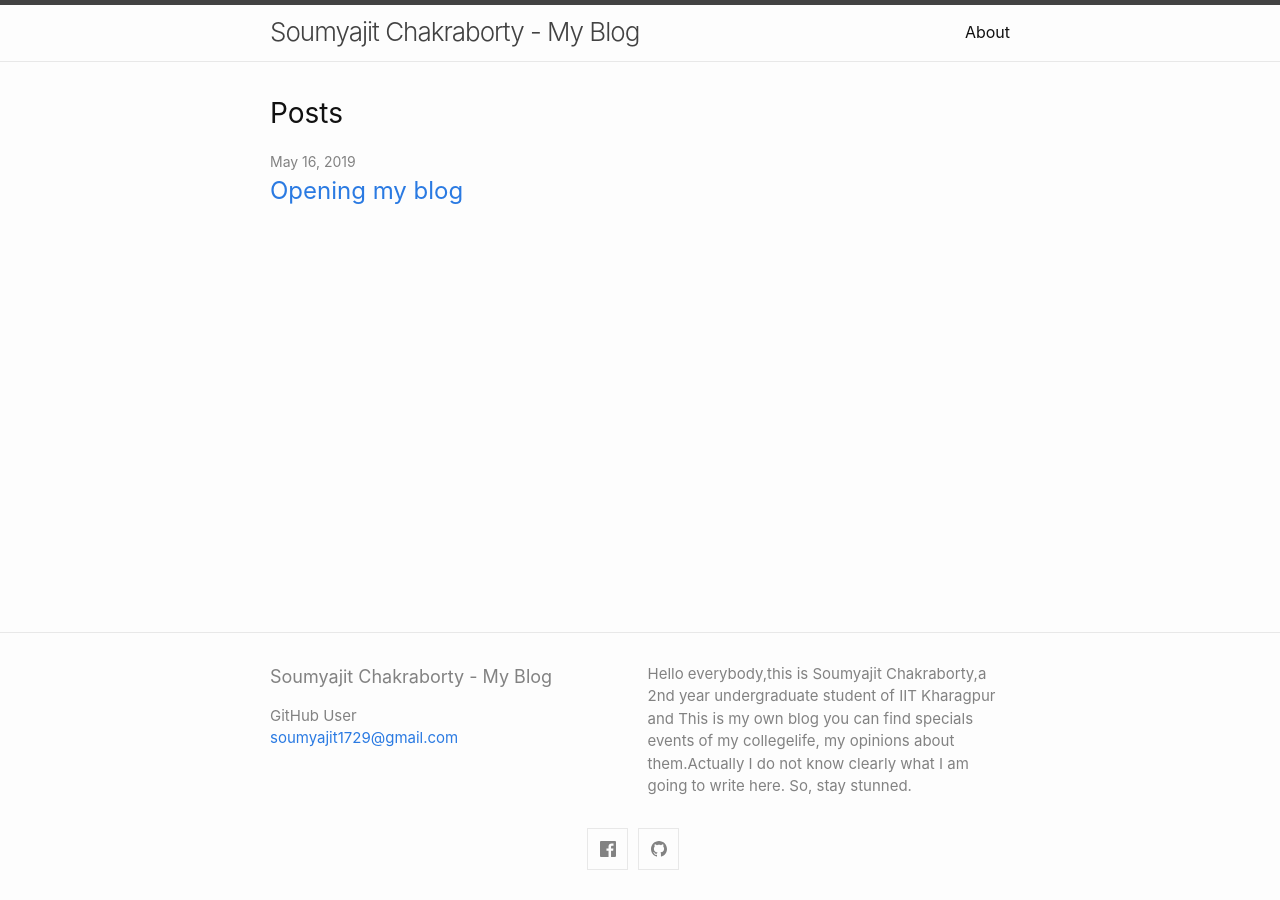
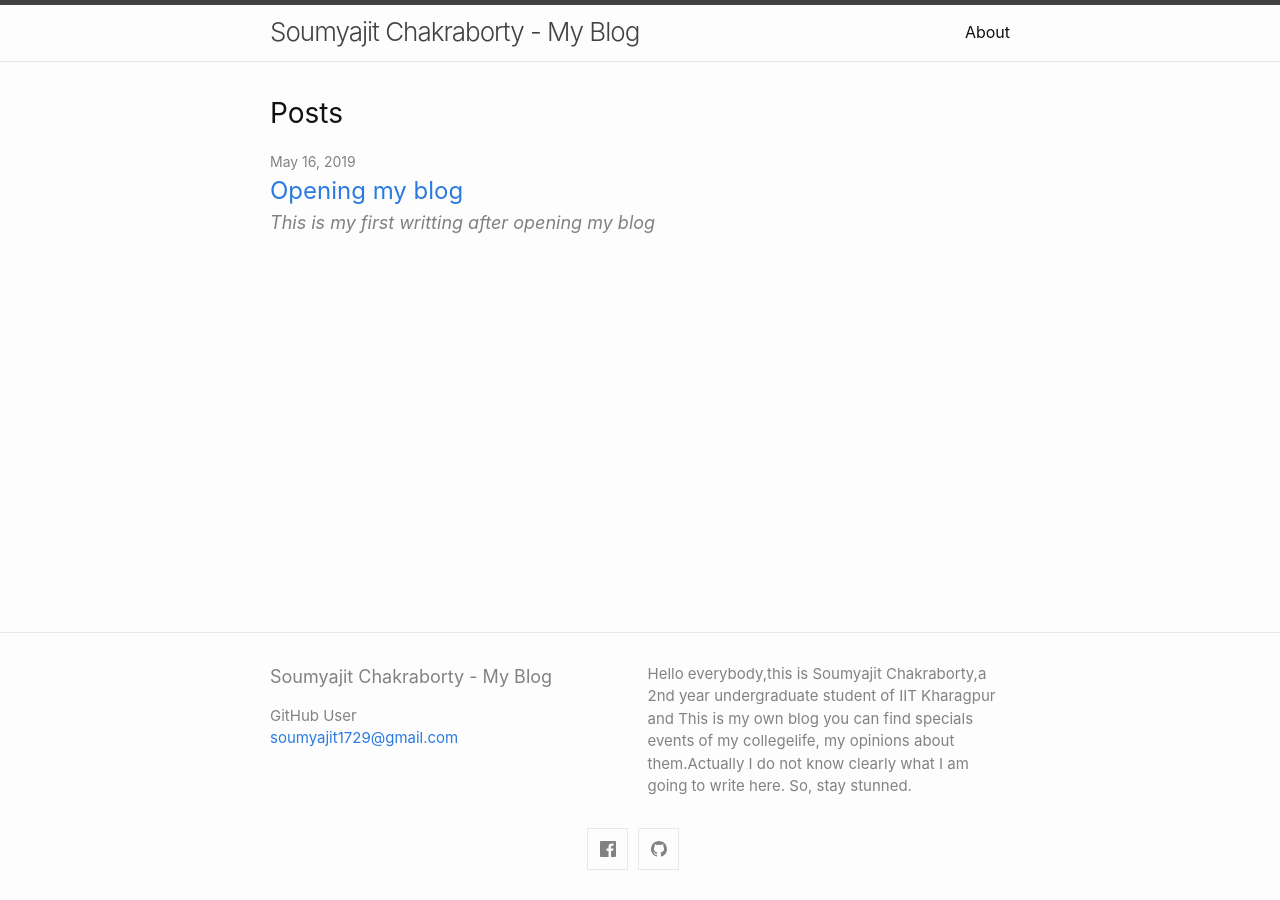
Before and after one commit to soumyajit1729/soumyajit1729.github.io, a Jekyll site: the page built from index.md, in a window 1280 px wide. Built offline with Jekyll 4.4.1, drawn with Linux system fonts in a browser that asks for light colours.

Commit message:
Update 2019-05-16-Openning-my-blog.md

```diff
--- a/_posts/2019-05-16-Openning-my-blog.md
+++ b/_posts/2019-05-16-Openning-my-blog.md
@@ -4,5 +4,6 @@ title:  "Opening my blog"
 date:   2019-05-16
 author: "Soumyajit"
 permalink: "/openingMyBlog/"
+description: "This is my first writting after opening my blog"
 ---
 Hello everybody,today I openned my own blog and hosted it.I made it via Jekyll.To say the true,I have not fully roamed about this jekyll.I have to explore more to add various features like comment sections,like,dislike etc.Let's see how I manage to maintain my blog.
```
